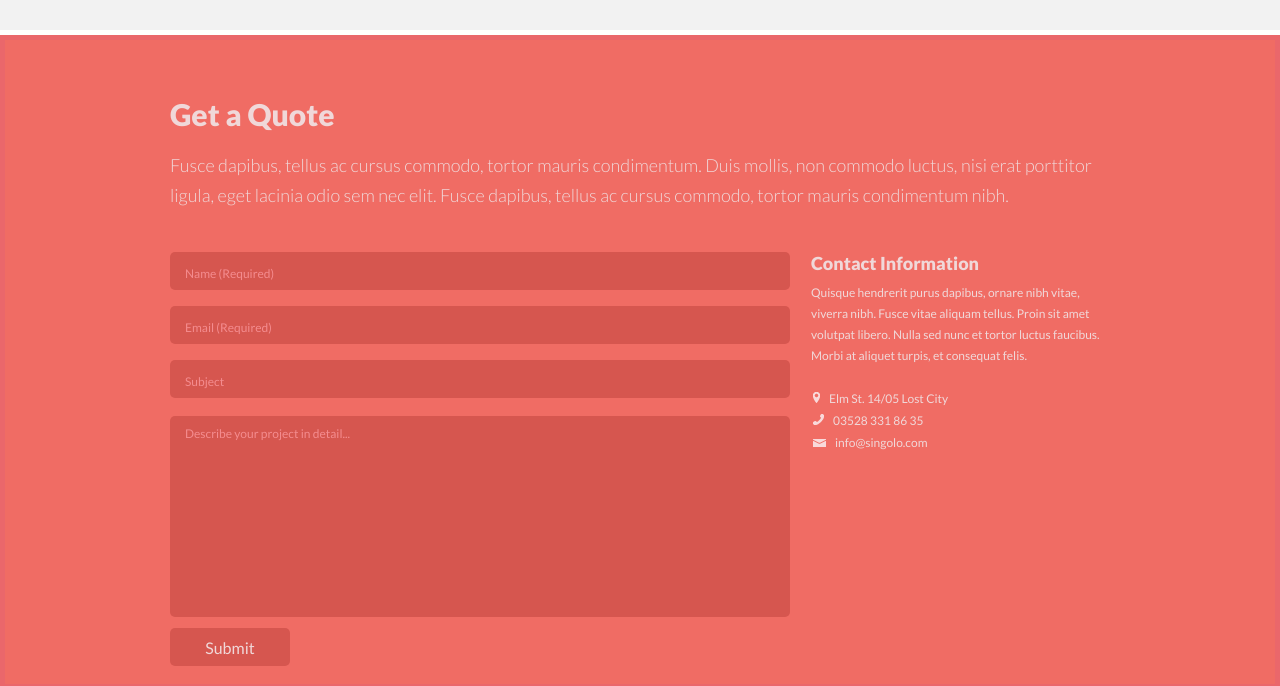
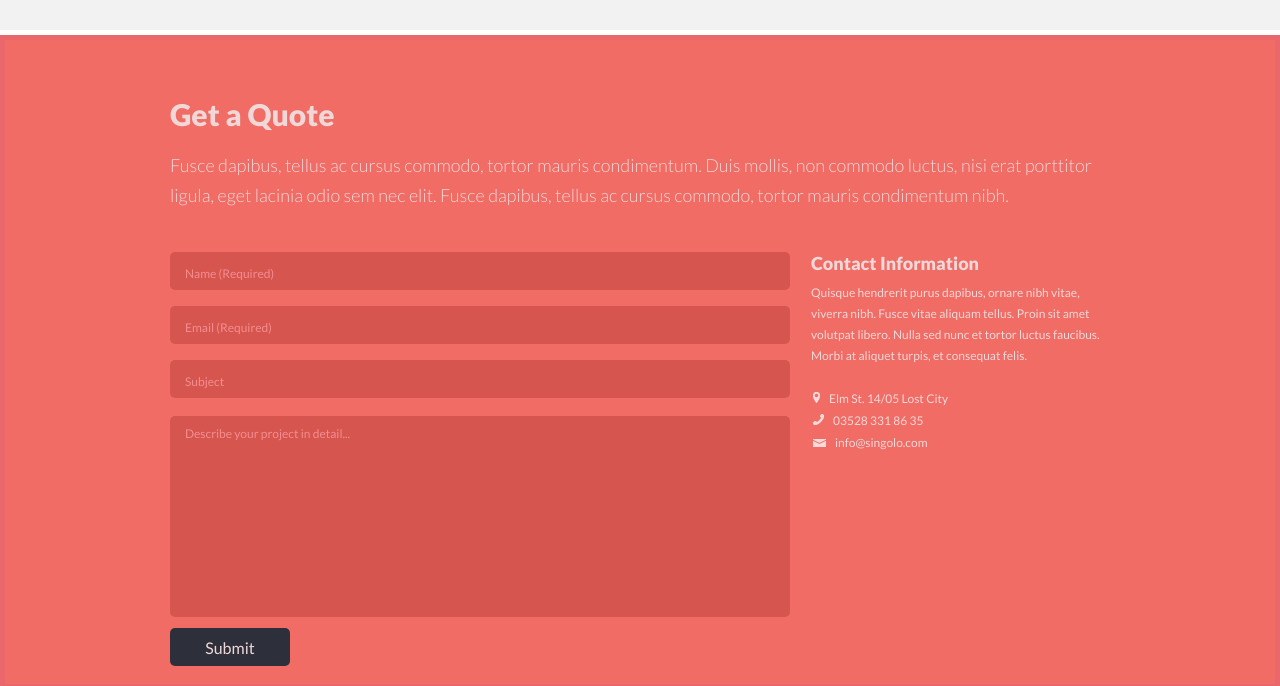
Before and after one commit to 155mila/singolo, a plain HTML site: page index.html in a window 1280 px wide. In both pictures the pointer is over the button "Submit". Shown: the part 2763-3449 px from the top of the page. Drawn offline with Linux system fonts and the light colour scheme.

Commit message:
feat: refresh css

```diff
--- a/style.css
+++ b/style.css
@@ -347,6 +347,9 @@ textarea{
     color: #f0d8d9;
     cursor: pointer;
 }
+.forma-contact button:hover{
+    background-color: #2d303a;
+}
 .icon{
     font-size: 12px;
     line-height: 22px;
```
